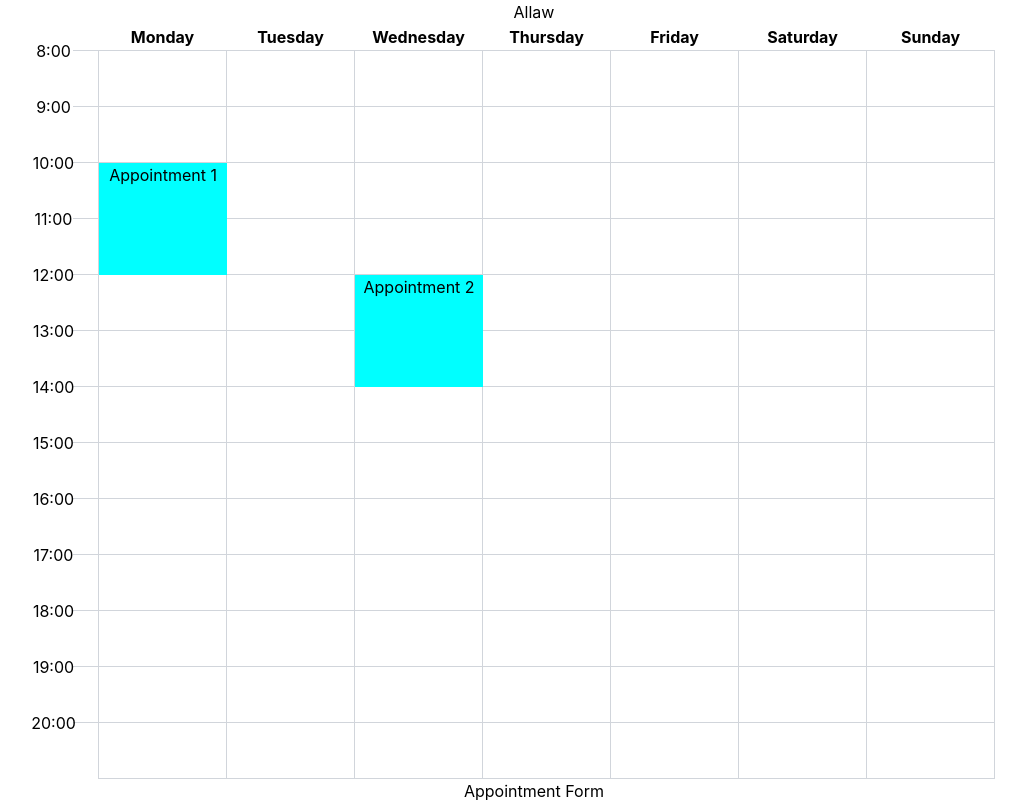
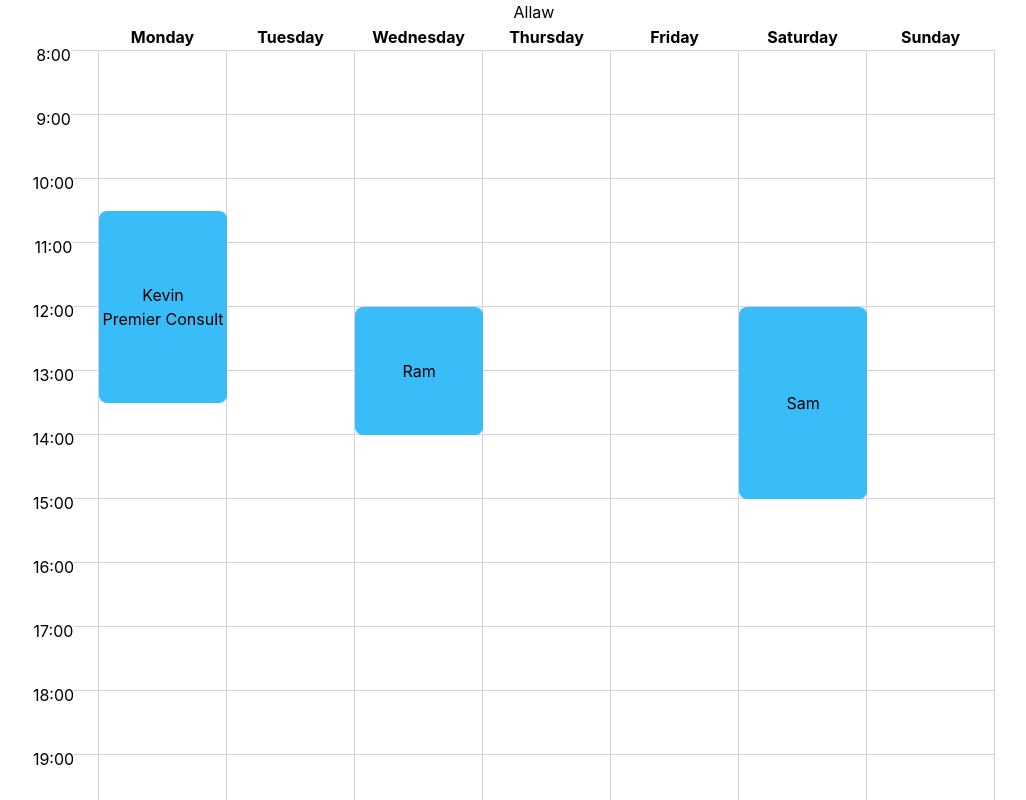
Before and after one commit to ranjit-t/Calender-MongoDB, a React (Create React App) app in the folder client/: page / in a window 1280 px wide. Shown: the top 800 px of the page, without its empty margins (106-1132 px from the left). Built offline with nearby package versions, Linux system fonts and the light colour scheme.

Commit message:
appointment slot on right rows and columns

```diff
--- a/client/src/Calender.css
+++ b/client/src/Calender.css
@@ -1,9 +1,5 @@
-.appointment-slot {
-  height: 14vh;
+/* .appointment-slot {
   width: 10vw;
   background-color: aqua;
   color: black;
-}
-td {
-  /* max-height: 7vh; */
-}
+} */
--- a/client/src/Calender.js
+++ b/client/src/Calender.js
@@ -7,18 +7,24 @@ const Calendar = () => {
   useEffect(() => {
     const initialAppointments = [
       {
-        title: "Appointment 1",
-        start: "10h",
-        end: "12h",
+        Name: "Kevin",
+        Motif: "Premier Consult",
+        start: "1050",
+        end: "1350",
         day: "Monday",
       },
       {
-        title: "Appointment 2",
-        start: "12h",
-        end: "14h",
+        Name: "Ram",
+        start: "1200",
+        end: "1400",
         day: "Wednesday",
       },
-      // Add more appointments as needed
+      {
+        Name: "Sam",
+        start: "1200",
+        end: "1500",
+        day: "Saturday",
+      },
     ];
 
     setAppointments(initialAppointments);
@@ -34,15 +40,6 @@ const Calendar = () => {
     "Sunday",
   ];
 
-  let DIVstyle = {
-    position: "absolute",
-    top: 0,
-    left: 0,
-    right: 0,
-    bottom: 0,
-    overflow: "auto",
-  };
-
   return (
     <div className="h-full flex items-center justify-center">
       <table className="calendar">
@@ -50,7 +47,9 @@ const Calendar = () => {
           <tr>
             <th></th>
             {daysOfWeek.map((day) => (
-              <th key={day}>{day}</th>
+              <th key={day}>
+                <div>{day}</div>
+              </th>
             ))}
           </tr>
         </thead>
@@ -59,7 +58,7 @@ const Calendar = () => {
             <tr key={hour}>
               <td
                 className="border-t border-gray-300 p-2"
-                style={{ width: "2vw", height: "7vh" }}
+                style={{ width: "2vw", height: "8vh" }}
               >
                 <div style={{ marginTop: "-5vh", marginLeft: "-5vw" }}>
                   {hour}:00
@@ -67,19 +66,31 @@ const Calendar = () => {
               </td>
               {daysOfWeek.map((day, index) => {
                 const appointment = appointments.find(
-                  (appt) => appt.day === day && appt.start === `${hour}h`
+                  (appt) =>
+                    appt.day === day &&
+                    `${hour}00` <= appt.start &&
+                    appt.start < `${hour + 1}00`
                 );
                 return (
                   <td
                     key={index}
-                    className="border border-gray-300 p-2"
-                    style={{ width: "10vw", position: "relative" }}
+                    className="relative border border-gray-300 p-2 w-[10vw]"
                   >
                     <div
-                      className={appointment ? "appointment-slot" : ""}
-                      style={DIVstyle}
+                      className={
+                        appointment
+                          ? "absolute inset-0 overflow-auto w-[10vw] bg-sky-400 flex flex-col justify-center rounded-lg"
+                          : ""
+                      }
+                      style={{
+                        height: `${
+                          ((appointment?.end - appointment?.start) * 8) / 100
+                        }vh`,
+                        marginTop: appointment?.start % 100 !== 0 ? "4vh" : "0",
+                      }}
                     >
-                      {appointment ? appointment.title : ""}
+                      <p>{appointment?.Name}</p>
+                      <p>{appointment?.Motif}</p>
                     </div>
                   </td>
                 );
```
Also changed, not shown: 1 other file (tests, documents, lock files or other folders).
